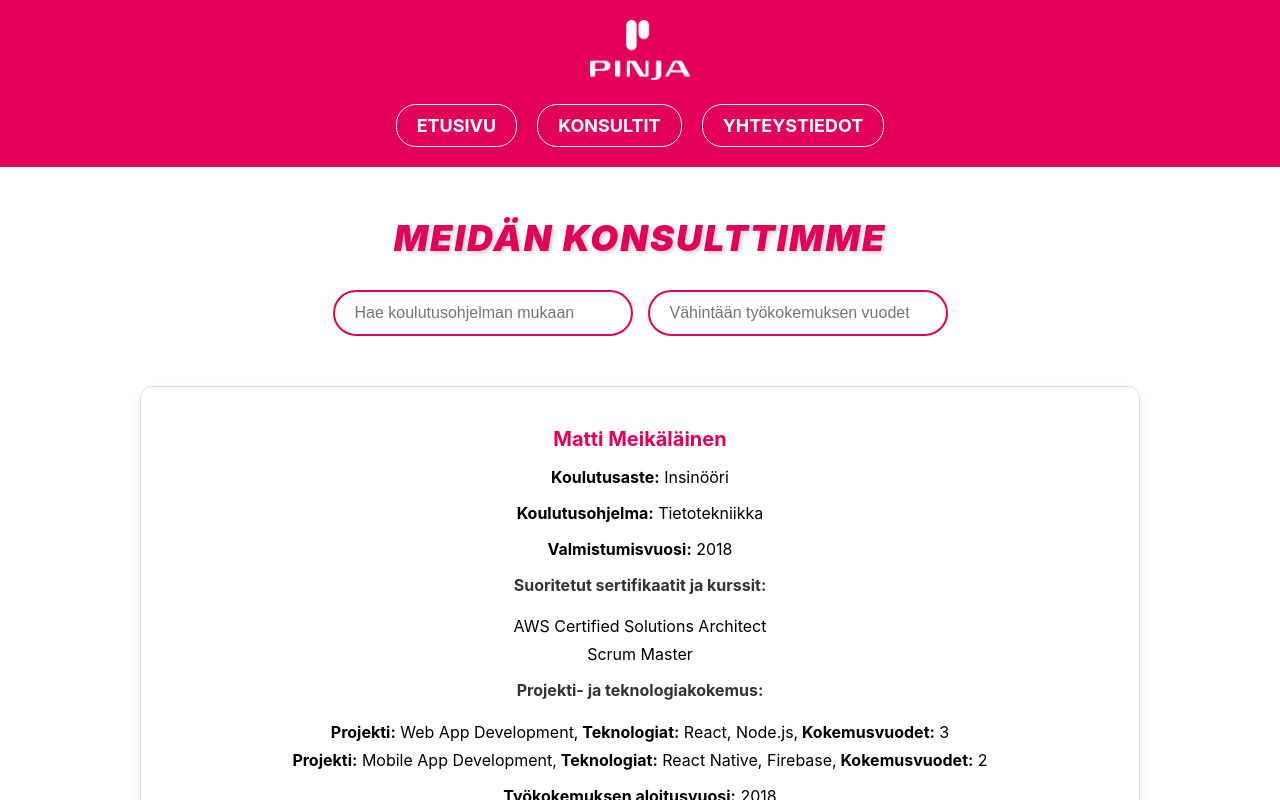
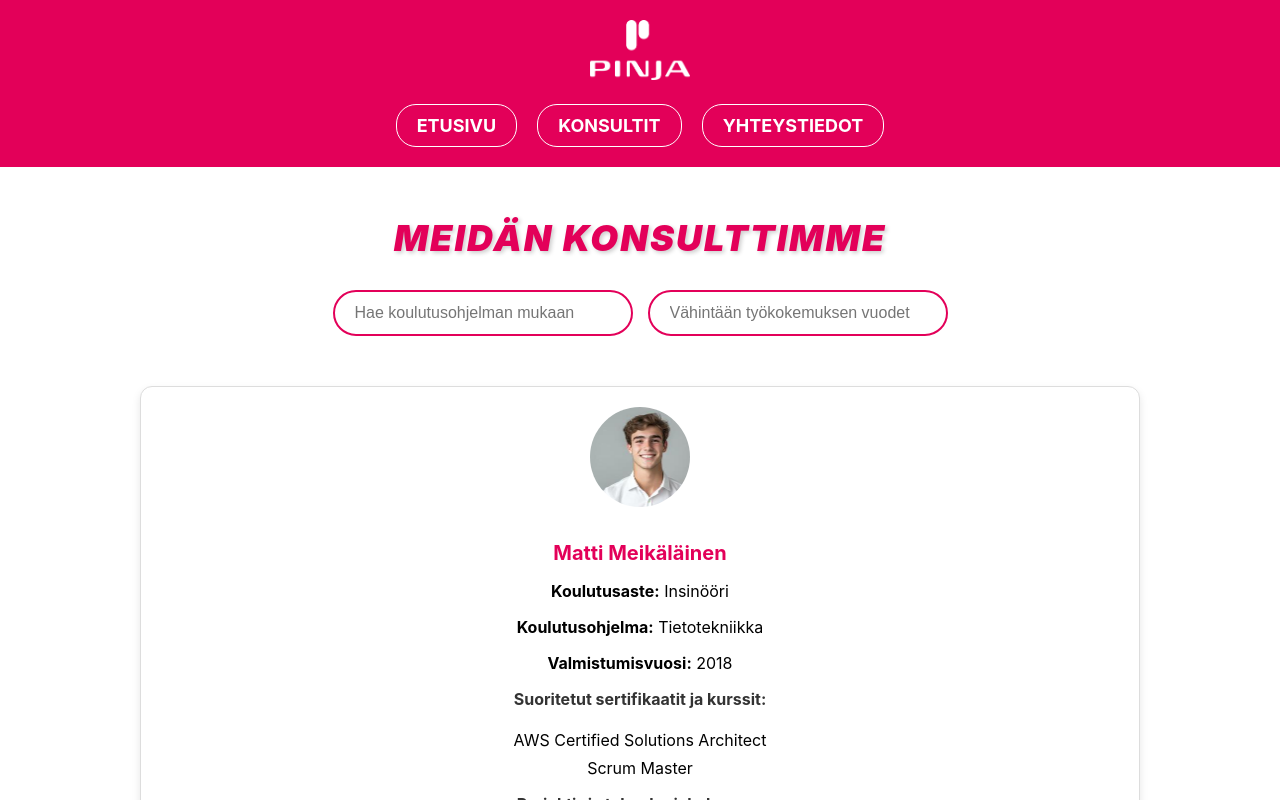
Before and after one commit to JimiPihlaja/pinja, a React (Create React App) app: page / in a window 1280 px wide. Shown: the top 800 px of the page. Built offline with nearby package versions, Linux system fonts and the light colour scheme.

Commit message:
CV kuvan lisäys testi

```diff
--- a/src/components/ConsultantList.css
+++ b/src/components/ConsultantList.css
@@ -23,6 +23,13 @@
 .input:focus {
   border-color: #e30059; /* Reunan väri muuttuu, kun kenttä on fokusoitu */
   outline: none; /* Poistaa oletuskehykset */
+}
+.consultant-image {
+  width: 100px;
+  height: 100px;
+  border-radius: 50%;
+  object-fit: cover;
+  margin-bottom: 10px;
 }
 
 .card {
--- a/src/components/ConsultantList.js
+++ b/src/components/ConsultantList.js
@@ -17,7 +17,8 @@ const initialConsultants = [
       { name: "Web App Development", technologies: ["React", "Node.js"], yearsOfExperience: 3 },
       { name: "Mobile App Development", technologies: ["React Native", "Firebase"], yearsOfExperience: 2 }
     ],
-    workExperience: { startYear: 2018 }
+    workExperience: { startYear: 2018 },
+    imageUrl: "/CVkuvat/template1.jpg"
   },
   {
     id: 2,
@@ -156,6 +157,11 @@ const ConsultantList = () => {
         filteredConsultants.length > 0 ? (
         filteredConsultants.map((consultant) => (
           <div key={consultant.id} className="card">
+            <img
+              src={consultant.imageUrl}
+              alt={`${consultant.name} kuva`}
+              className="consultant-image"
+            />
             <h3 className="consultantName">{consultant.name}</h3>
             <p><strong>Koulutusaste:</strong> {consultant.education.degree}</p>
             <p><strong>Koulutusohjelma:</strong> {consultant.education.program}</p>
```
Also changed, not shown: public/CVkuvat/template1.jpg (added).
